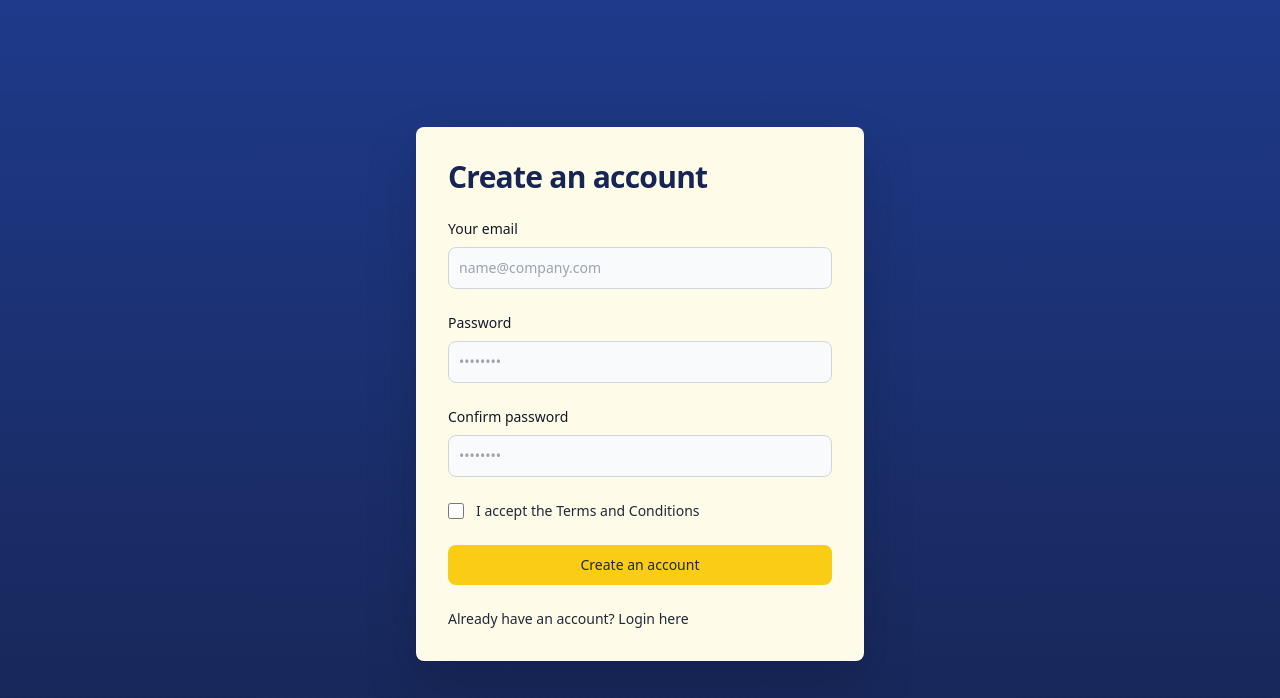
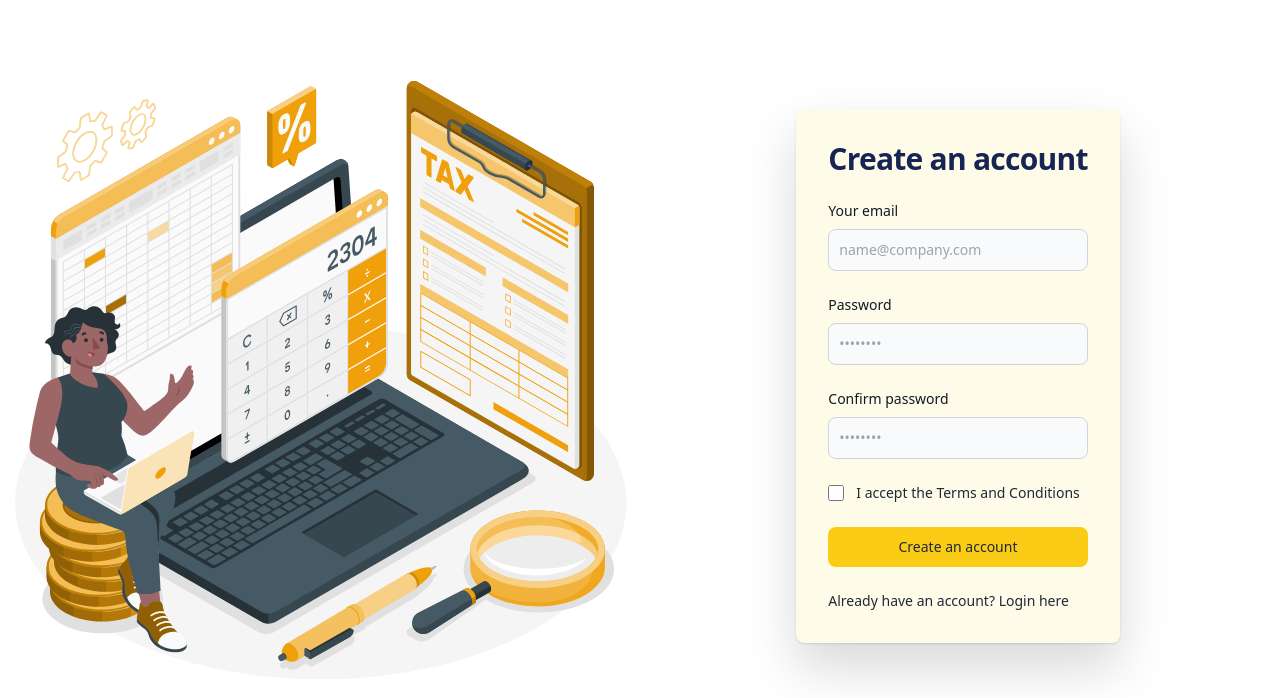
Before and after one commit to leoroxaslr/takatax, a website: page signup.html in a window 1280 px wide. Shown: the part 102-800 px from the top of the page. Drawn offline with Linux system fonts and the light colour scheme.

Commit message:
login page

```diff
--- a/signup.html
+++ b/signup.html
@@ -92,16 +92,20 @@
       </nav>
     </header>
     <main>
-      <section class="bg-gradient-to-t from-blue-950 to-blue-900">
+      <section class="bg-white">
         <div
-          class="flex flex-col items-center justify-center px-6 py-8 mx-auto md:h-screen lg:py-0"
+          class="grid max-w-screen-2xl px-1 py-8 mx-auto lg:gap-8 xl:gap-0 lg:py-16 lg:grid-cols-12"
         >
+          <div class="hidden lg:mt-0 lg:col-span-6 lg:flex lg:max-w-screen-lg">
+            <img src="Assets/Tax-amico.svg" alt="face" />
+          </div>
+          <div class="m-auto place-self-center lg:col-span-6">
             <div
-            class="w-full bg-yellow-50 rounded-lg shadow drop-shadow-2xl md:mt-0 sm:max-w-md xl:p-0"
+              class="bg-yellow-50 rounded-lg shadow drop-shadow-2xl md:mt-0 sm:max-w-md xl:p-0 w-auto"
             >
-            <div class="p-6 space-y-4 md:space-y-6 sm:p-8">
+              <div class="p-10 space-y-4 md:space-y-6 sm:p-8">
                 <h1
-                class="text-xl font-bold leading-tight tracking-tight text-blue-950 md:text-3xl"
+                  class="text-3xl font-bold leading-tight tracking-tight text-blue-950 md:text-3xl"
                 >
                   Create an account
                 </h1>
@@ -180,11 +184,14 @@
                   </button>
                   <p class="text-sm font-light text-gray-800">
                     Already have an account?
-                  <a href="#" class="font-medium text-gray-800 hover:underline"
+                    <a
+                      href="#"
+                      class="font-medium text-gray-800 hover:underline"
                       >Login here</a
                     >
                   </p>
                 </form>
+              </div>
             </div>
           </div>
         </div>
```
Also changed, not shown: css/style.css. Lines whose indentation alone changed are shown as unchanged.
